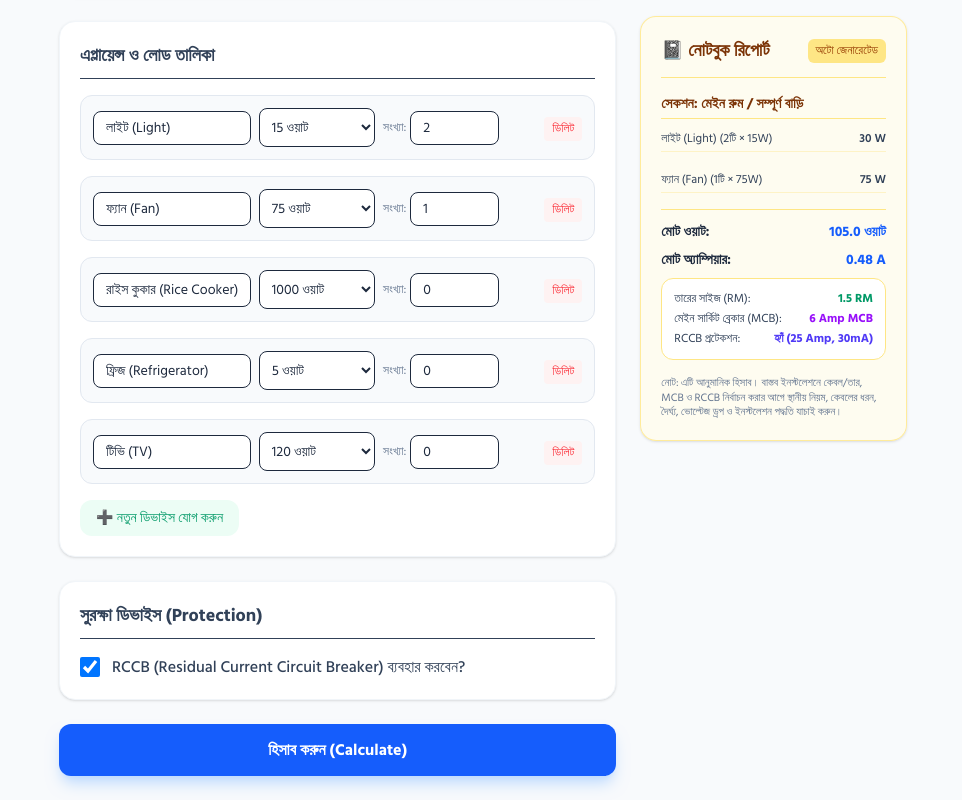
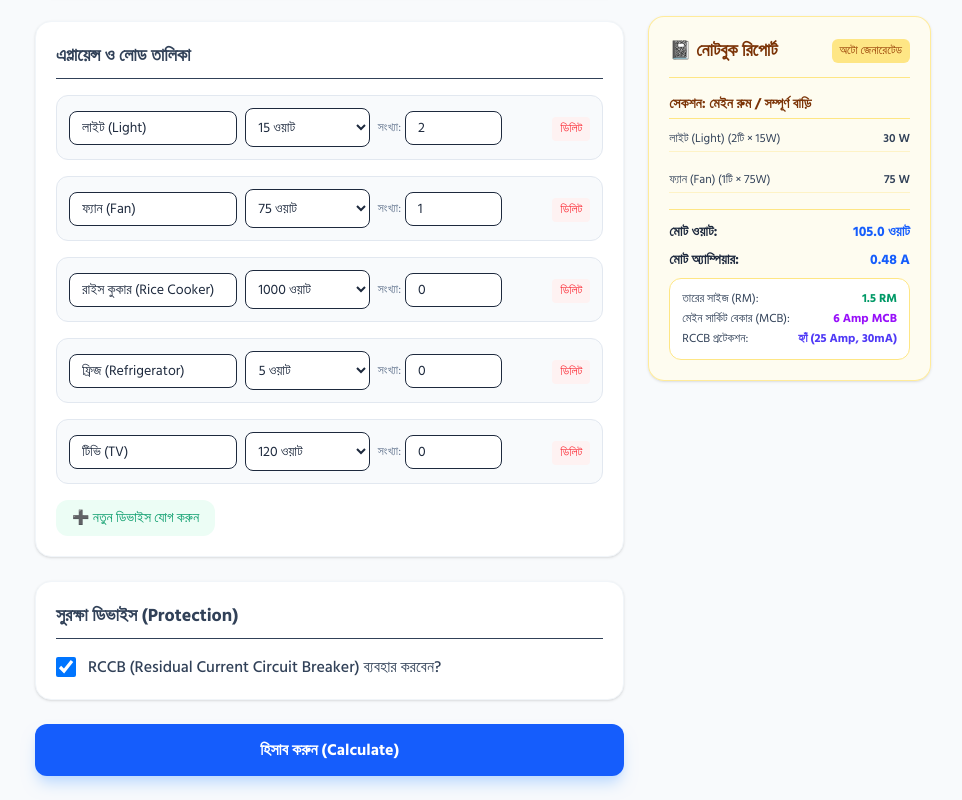
Before and after one commit to rakibulislamrakib28/electrical-calculator, a website: page www/index.html in a window 1280 px wide. Both pictures are taken after a click on the button "হিসাব করুন (Calculate)". Shown: the part 289-1089 px from the top of the page, without its empty margins (157-1119 px from the left). Drawn offline with nearby package versions, Linux system fonts and the light colour scheme.

Commit message:
Update index.html

```diff
--- a/www/index.html
+++ b/www/index.html
@@ -4,58 +4,61 @@
     <meta charset="UTF-8">
     <meta name="viewport" content="width=device-width, initial-scale=1.0">
     <title>Electrical Load & Wiring Calculator</title>
+    <!-- Tailwind CSS for modern responsive styling -->
     <script src="https://cdn.jsdelivr.net/npm/@tailwindcss/browser@4"></script>
     <style>
         @import url('https://fonts.googleapis.com/css2?family=Hind+Siliguri:wght@400;500;600;700&display=swap');
         body { font-family: 'Hind Siliguri', sans-serif; }
     </style>
 </head>
-<body class="bg-slate-50 text-slate-800 min-p-4">
+<body class="bg-slate-50 text-slate-800 p-4 sm:p-6">
 
-    <div class="max-w-4xl mx-auto p-4 sm:p-6">
+    <div class="max-w-4xl mx-auto">
+        <!-- Header -->
         <header class="text-center mb-8 bg-white p-6 rounded-2xl shadow-sm border border-slate-100">
             <h1 class="text-2xl sm:text-3xl font-bold text-blue-600 mb-2">⚡ ইলেকট্রিক্যাল ওয়্যারিং ও লোড ক্যালকুলেটর</h1>
-            <p class="text-slate-500 text-sm">অ্যাপ্লায়েন্স সংখ্যা ও ওয়াট হিসাব করে তার (RM) ও সার্কিট ব্রেকার (MCB/RCCB) হিসাব করুন।</p>
+            <p class="text-slate-500 text-sm">অ্যাপ্লায়েন্স সংখ্যা ও ওয়াট হিসাব করে নিখুঁত তার (RM) ও সার্কিট ব্রেকার (MCB/RCCB) জানুন।</p>
         </header>
 
         <div class="grid grid-cols-1 md:grid-cols-3 gap-6">
+            <!-- Left & Middle: Input Form (2 Columns) -->
             <div class="md:col-span-2 space-y-6">
 
+                <!-- Room Selector Section -->
                 <div class="bg-white p-5 rounded-2xl shadow-sm border border-slate-100">
                     <label class="block font-semibold text-slate-700 mb-2">রুমের নাম বা সেকশন:</label>
-                    <input type="text" id="roomName" value="মেইন রুম / সম্পূর্ণ বাড়ি"
-                        class="w-full px-4 py-2 border rounded-xl focus:ring-2 focus:ring-blue-500 outline-none">
+                    <input type="text" id="roomName" value="মেইন রুম / সম্পূর্ণ বাড়ি" class="w-full px-4 py-2 border rounded-xl focus:ring-2 focus:ring-blue-500 outline-none">
                 </div>
 
+                <!-- Appliances List -->
                 <div class="bg-white p-5 rounded-2xl shadow-sm border border-slate-100 space-y-4">
                     <h2 class="font-bold text-lg text-slate-700 border-b pb-2">এপ্লায়েন্স ও লোড তালিকা</h2>
 
-                    <div id="appliancesContainer" class="space-y-4"></div>
+                    <div id="appliancesContainer" class="space-y-4">
+                        <!-- Dynamic items will be added via JS -->
+                    </div>
 
-                    <button onclick="addApplianceRow()"
-                        class="mt-3 px-4 py-2 bg-emerald-50 text-emerald-600 hover:bg-emerald-100 font-medium rounded-xl text-sm transition flex items-center gap-2">
+                    <button onclick="addApplianceRow()" class="mt-3 px-4 py-2 bg-emerald-50 text-emerald-600 hover:bg-emerald-100 font-medium rounded-xl text-sm transition flex items-center gap-2">
                         ➕ নতুন ডিভাইস যোগ করুন
                     </button>
                 </div>
 
+                <!-- Protection Options -->
                 <div class="bg-white p-5 rounded-2xl shadow-sm border border-slate-100 space-y-4">
                     <h2 class="font-bold text-lg text-slate-700 border-b pb-2">সুরক্ষা ডিভাইস (Protection)</h2>
 
                     <div class="flex items-center gap-3">
-                        <input type="checkbox" id="useRccb" checked
-                            class="w-5 h-5 text-blue-600 rounded focus:ring-blue-500">
-                        <label for="useRccb" class="font-medium text-slate-700 cursor-pointer">
-                            RCCB (Residual Current Circuit Breaker) ব্যবহার করবেন?
-                        </label>
+                        <input type="checkbox" id="useRccb" checked class="w-5 h-5 text-blue-600 rounded focus:ring-blue-500">
+                        <label for="useRccb" class="font-medium text-slate-700 cursor-pointer">RCCB (Residual Current Circuit Breaker) ব্যবহার করবেন?</label>
                     </div>
                 </div>
 
-                <button onclick="calculateLoad()"
-                    class="w-full py-3.5 bg-blue-600 hover:bg-blue-700 text-white font-bold rounded-xl shadow-lg shadow-blue-200 transition">
+                <button onclick="calculateLoad()" class="w-full py-3.5 bg-blue-600 hover:bg-blue-700 text-white font-bold rounded-xl shadow-lg shadow-blue-200 transition">
                     হিসাব করুন (Calculate)
                 </button>
             </div>
 
+            <!-- Right Column: Notebook Style Output -->
             <div class="md:col-span-1">
                 <div class="bg-amber-50/70 border border-amber-200/80 p-5 rounded-2xl shadow-sm sticky top-4">
                     <div class="flex items-center justify-between border-b border-amber-200 pb-3 mb-4">
@@ -64,15 +67,14 @@
                     </div>
 
                     <div id="outputContent" class="space-y-4 text-sm text-slate-700">
-                        <p class="text-slate-400 italic text-center py-8">
-                            বাম পাশ থেকে ডিভাইসের সংখ্যা ও ওয়াট দিয়ে 'হিসাব করুন' বাটনে চাপ দিন।
-                        </p>
+                        <p class="text-slate-400 italic text-center py-8">বাম পাশ থেকে ডিভাইসের সংখ্যা ও ওয়াট দিয়ে 'হিসাব করুন' বাটনে চাপ দিন।</p>
                     </div>
                 </div>
             </div>
         </div>
     </div>
 
+    <!-- JavaScript Logic -->
     <script>
         const defaultItems = [
             { name: "লাইট (Light)", defaultWatt: 15, qty: 2 },
@@ -85,7 +87,7 @@ const defaultItems = [
         function initApp() {
             const container = document.getElementById('appliancesContainer');
             container.innerHTML = '';
-    defaultItems.forEach(item => {
+            defaultItems.forEach((item) => {
                 addApplianceRow(item.name, item.defaultWatt, item.qty);
             });
         }
@@ -95,46 +97,34 @@ function addApplianceRow(name = "অন্যান্য ডিভাইস", w
             const rowId = 'row_' + Math.random().toString(36).substr(2, 9);
 
             let wattOptions = '';
-    [5, 10, 15, 20, 30, 40, 50, 60, 75, 100, 120, 150, 200, 500, 1000, 1500, 2000]
-        .forEach(w => {
+            [5, 10, 15, 20, 30, 40, 50, 60, 75, 100, 120, 150, 200, 500, 1000, 1500, 2000].forEach(w => {
                 wattOptions += `<option value="${w}" ${w === watt ? 'selected' : ''}>${w} ওয়াট</option>`;
             });
 
+            // Fixed the missing div open tag here
             const html = `
                 <div class="grid grid-cols-1 sm:grid-cols-12 gap-2 p-3 bg-slate-50 rounded-xl border border-slate-200 items-center row-item" id="${rowId}">
                     <div class="sm:col-span-4">
-                <input type="text" value="${name}" placeholder="নাম"
-                    class="w-full px-3 py-1.5 bg-white border rounded-lg text-sm itemName">
+                        <input type="text" value="${escapeHTML(name)}" placeholder="নাম" class="w-full px-3 py-1.5 bg-white border rounded-lg text-sm itemName">
                     </div>
-
                     <div class="sm:col-span-3">
-                <select class="w-full px-2 py-1.5 bg-white border rounded-lg text-sm itemWatt"
-                    onchange="checkCustomWatt(this)">
+                        <select class="w-full px-2 py-1.5 bg-white border rounded-lg text-sm itemWatt" onchange="checkCustomWatt(this)">
                             ${wattOptions}
                             <option value="custom">কাস্টম ওয়াট...</option>
                         </select>
-                <input type="number" placeholder="ওয়াট লিখুন"
-                    class="w-full mt-1 px-2 py-1 bg-white border rounded-lg text-sm customWattInput hidden"
-                    value="${watt}">
+                        <input type="number" placeholder="ওয়াট লিখুন" class="w-full mt-1 px-2 py-1 bg-white border rounded-lg text-sm customWattInput hidden" value="${watt}">
                     </div>
-
                     <div class="sm:col-span-3">
                         <div class="flex items-center gap-1">
                             <span class="text-xs text-slate-500">সংখ্যা:</span>
-                    <input type="number" min="0" value="${qty}"
-                        class="w-full px-3 py-1.5 bg-white border rounded-lg text-sm itemQty">
+                            <input type="number" min="0" value="${qty}" class="w-full px-3 py-1.5 bg-white border rounded-lg text-sm itemQty">
                         </div>
                     </div>
-
                     <div class="sm:col-span-2 text-right">
-                <button onclick="document.getElementById('${rowId}').remove()"
-                    class="text-red-500 hover:text-red-700 text-xs px-2 py-1 bg-red-50 hover:bg-red-100 rounded">
-                    ডিলিট
-                </button>
+                        <button onclick="document.getElementById('${rowId}').remove()" class="text-red-500 hover:text-red-700 text-xs px-2 py-1 bg-red-50 hover:bg-red-100 rounded">ডিলিট</button>
                     </div>
                 </div>
             `;
-
             container.insertAdjacentHTML('beforeend', html);
         }
 
@@ -153,10 +143,7 @@ function calculateLoad() {
             const rows = document.querySelectorAll('.row-item');
 
             let totalWatts = 0;
-    let summaryHTML = `
-        <div class="font-bold text-amber-900 border-b border-amber-200 pb-1 mb-2">
-            সেকশন: ${escapeHTML(roomName)}
-        </div>`;
+            let summaryHTML = `<div class="font-bold text-amber-900 border-b border-amber-200 pb-1 mb-2">সেকশন: ${escapeHTML(roomName)}</div>`;
             let activeItemsCount = 0;
 
             rows.forEach(row => {
@@ -166,7 +153,6 @@ function calculateLoad() {
                 if (qty > 0) {
                     const selectEl = row.querySelector('.itemWatt');
                     let watt = 0;
-
                     if (selectEl.value === 'custom') {
                         watt = parseFloat(row.querySelector('.customWattInput').value) || 0;
                     } else {
@@ -177,17 +163,15 @@ function calculateLoad() {
                     totalWatts += subTotalWatt;
                     activeItemsCount++;
 
-            summaryHTML += `
-                <div class="text-xs flex justify-between py-1 border-b border-amber-100 gap-2">
+                    summaryHTML += `<div class="text-xs flex justify-between py-1 border-b border-amber-100">
                         <span>${escapeHTML(name)} (${qty}টি × ${watt}W)</span>
-                    <span class="font-semibold whitespace-nowrap">${subTotalWatt} W</span>
+                        <span class="font-semibold">${subTotalWatt} W</span>
                     </div>`;
                 }
             });
 
             if (activeItemsCount === 0) {
-        document.getElementById('outputContent').innerHTML =
-            `<p class="text-red-500 text-center text-xs py-4">কমপক্ষে একটি ডিভাইসের সংখ্যা দিন!</p>`;
+                document.getElementById('outputContent').innerHTML = `<p class="text-red-500 text-center text-xs py-4">কমপক্ষে একটি ডিভাইসের সংখ্যা দিন!</p>`;
                 return;
             }
 
@@ -200,9 +184,8 @@ function calculateLoad() {
             else if (totalAmps > 16) wireSize = "4.0 RM";
             else if (totalAmps > 10) wireSize = "2.5 RM";
 
-    let mcbRating = "10 Amp MCB";
+            let mcbRating = "10 Amp";
             const standardMCBs = [6, 10, 16, 20, 25, 32, 40, 50, 63, 80, 100];
-
             for (let mcb of standardMCBs) {
                 if (totalAmps * 1.25 <= mcb) {
                     mcbRating = mcb + " Amp MCB";
@@ -213,7 +196,6 @@ function calculateLoad() {
 
             const useRccb = document.getElementById('useRccb').checked;
             let rccbText = "প্রযোজ্য নয় (বাদ দেওয়া হয়েছে)";
-
             if (useRccb) {
                 let rccbAmp = 25;
                 if (totalAmps > 25 && totalAmps <= 40) rccbAmp = 40;
@@ -227,43 +209,25 @@ function calculateLoad() {
                         <span>মোট ওয়াট:</span>
                         <span class="text-blue-600">${totalWatts.toFixed(1)} ওয়াট</span>
                     </div>
-
                     <div class="flex justify-between font-bold text-slate-800 text-sm">
                         <span>মোট অ্যাম্পিয়ার:</span>
                         <span class="text-blue-600">${totalAmps.toFixed(2)} A</span>
                     </div>
-
                     <div class="bg-white p-3 rounded-xl border border-amber-200 space-y-1 mt-2">
-                <div class="flex justify-between">
-                    <span>তারের সাইজ (RM):</span>
-                    <span class="font-bold text-emerald-600">${wireSize}</span>
+                        <div class="flex justify-between"><span>তারের সাইজ (RM):</span><span class="font-bold text-emerald-600">${wireSize}</span></div>
+                        <div class="flex justify-between"><span>মেইন সার্কিট বেকার (MCB):</span><span class="font-bold text-purple-600">${mcbRating}</span></div>
+                        <div class="flex justify-between"><span>RCCB প্রটেকশন:</span><span class="font-bold text-indigo-600">${rccbText}</span></div>
                     </div>
-
-                <div class="flex justify-between">
-                    <span>মেইন সার্কিট ব্রেকার (MCB):</span>
-                    <span class="font-bold text-purple-600">${mcbRating}</span>
-                </div>
-
-                <div class="flex justify-between">
-                    <span>RCCB প্রটেকশন:</span>
-                    <span class="font-bold text-indigo-600">${rccbText}</span>
-                </div>
-            </div>
-
-            <p class="text-[11px] text-slate-500 pt-2">
-                নোট: এটি আনুমানিক হিসাব। বাস্তব ইনস্টলেশনে কেবল/তার, MCB ও RCCB নির্বাচন
-                করার আগে স্থানীয় নিয়ম, কেবলের ধরন, দৈর্ঘ্য, ভোল্টেজ ড্রপ ও ইনস্টলেশন পদ্ধতি যাচাই করুন।
-            </p>
                 </div>
             `;
 
             document.getElementById('outputContent').innerHTML = summaryHTML;
         }
 
-function escapeHTML(value) {
-    const div = document.createElement('div');
-    div.textContent = value;
-    return div.innerHTML;
+        function escapeHTML(str) {
+            return str.replace(/[&<>'"]/g,
+                tag => ({ '&': '&amp;', '<': '&lt;', '>': '&gt;', "'": '&#39;', '"': '&quot;' }[tag] || tag)
+            );
         }
 
         window.onload = initApp;
```
Lines whose indentation alone changed are shown as unchanged.
